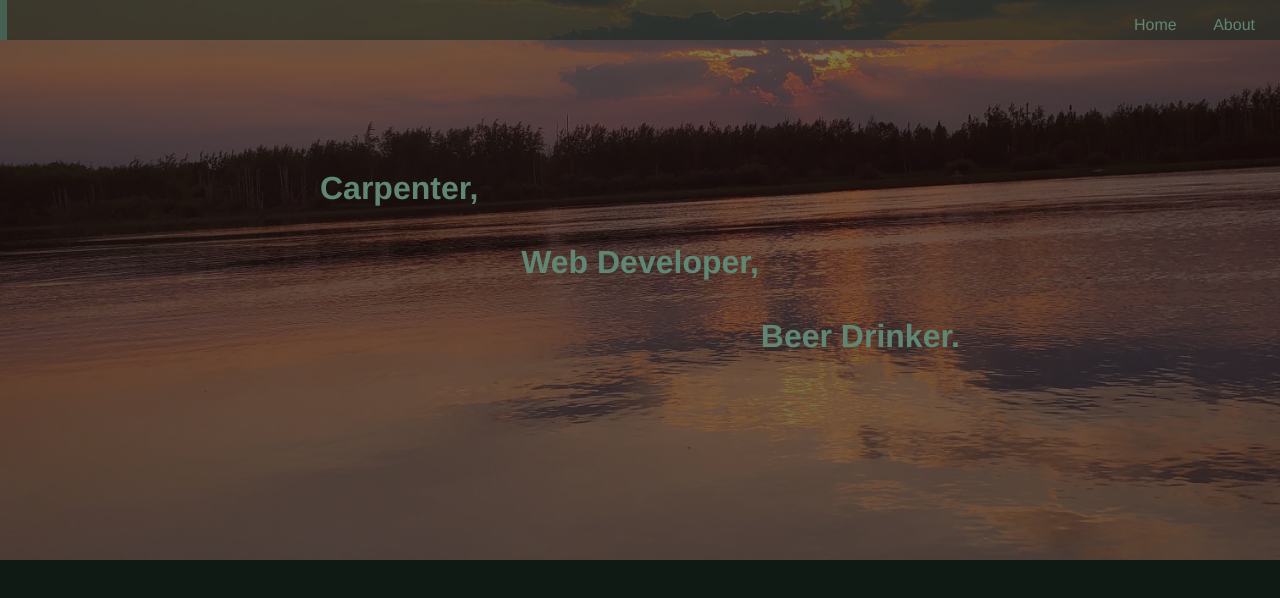
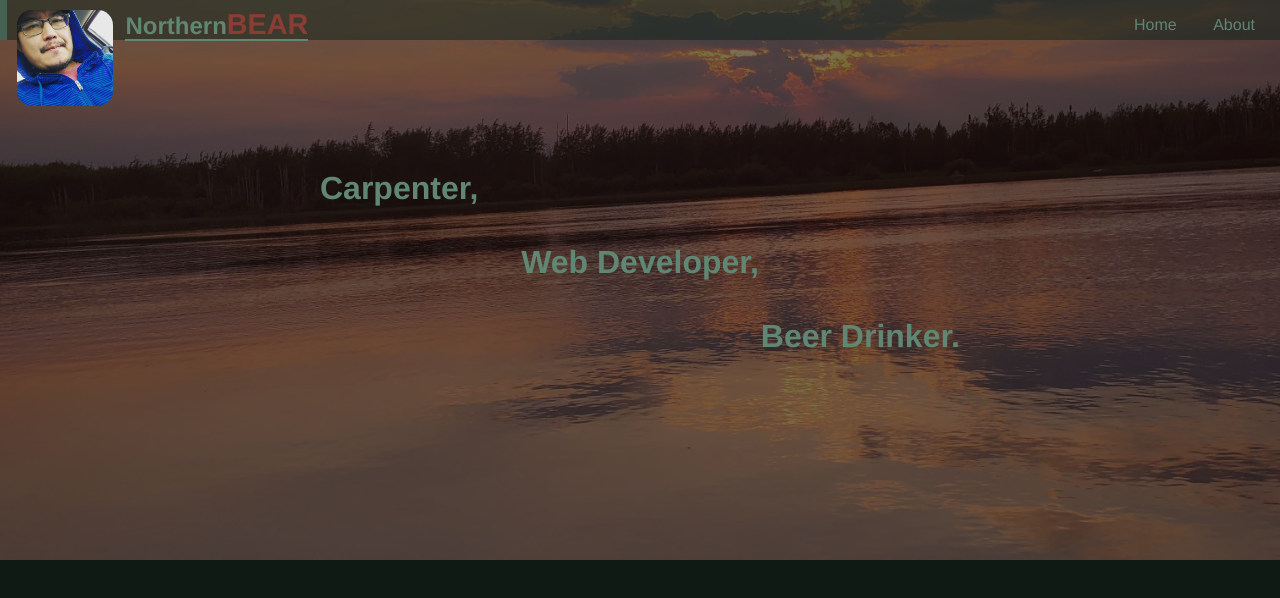
Before and after one commit to Northern-Bear/Northern-Bear.github.io, a plain HTML site: page index.html in a window 1280 px wide. Drawn offline with Linux system fonts and the light colour scheme; files whose address does not match are found by name.

Commit message:
update img link

```diff
--- a/index.html
+++ b/index.html
@@ -10,7 +10,7 @@
         <nav> <!-- Navigation Bar-->
             <div class="nav-logo">
                 <figure>
-                    <img src="../Northern-Bear/northern-bear.github.io/resources/images/eric.webp" alt="">
+                    <img src="https://github.com/Northern-Bear/northern-bear.github.io/blob/main/resources/images/eric.webp" alt="">
                 </figure>
                 <h2>Northern<span>Bear</span></h2>
             </div>
```
